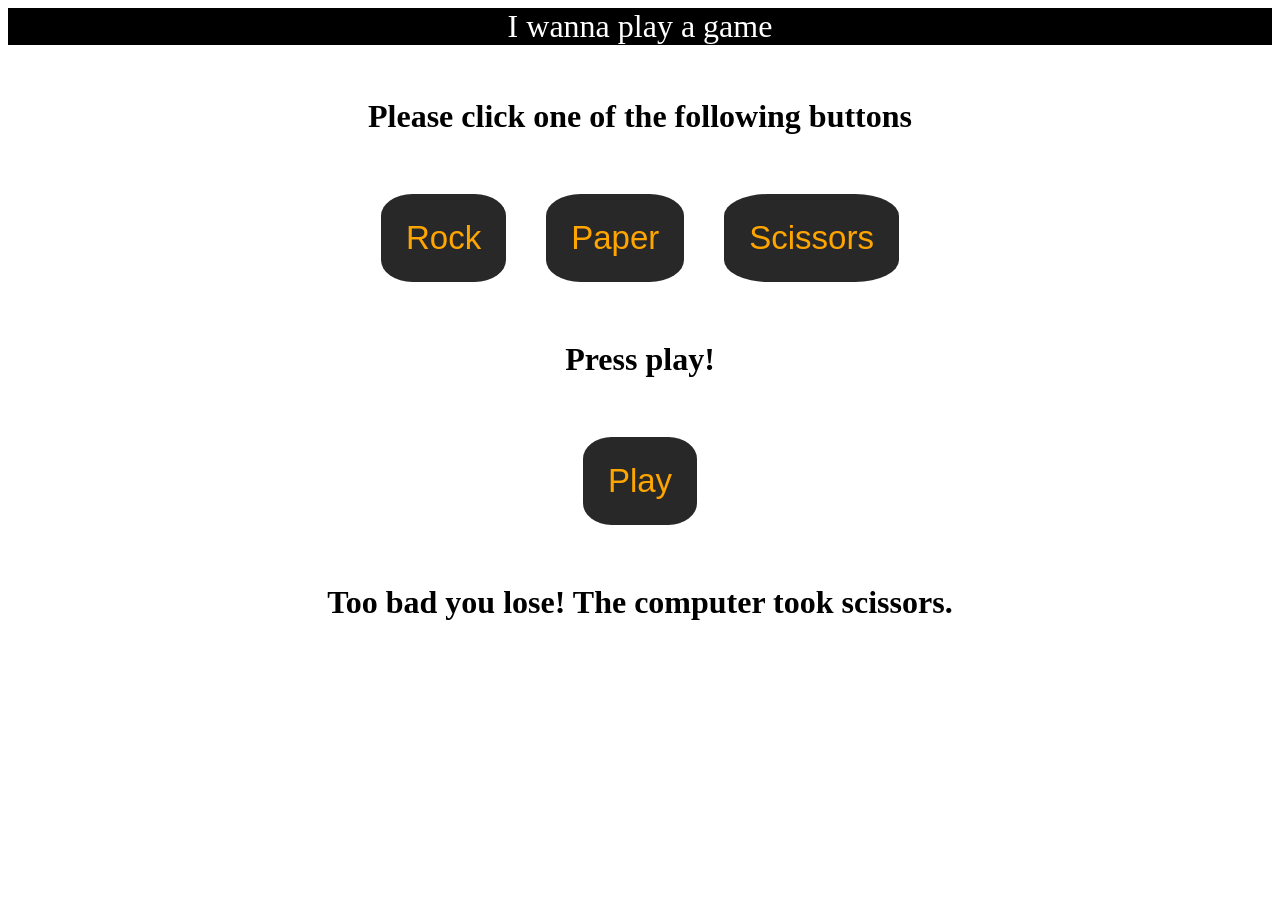
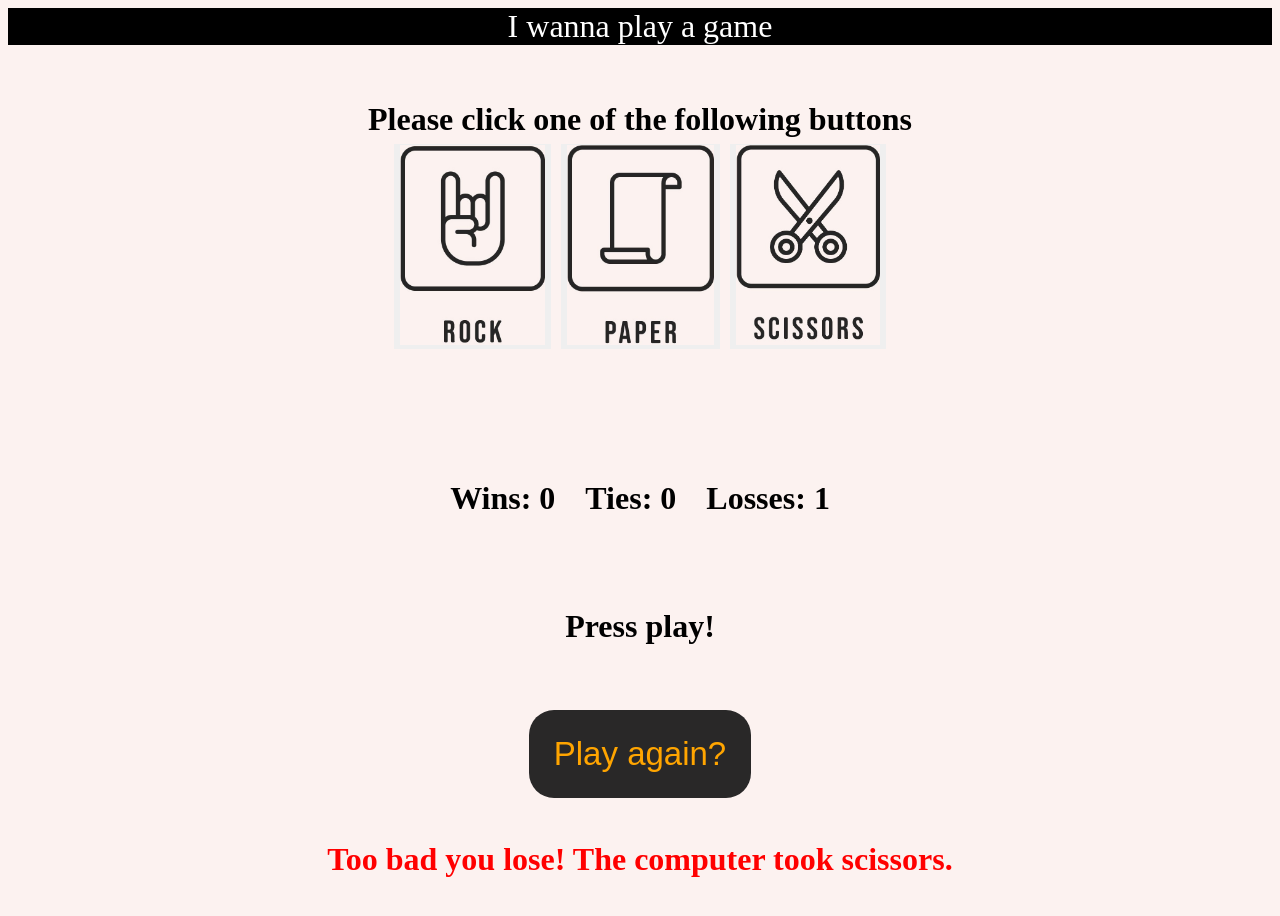
Before and after one commit to SyntaxV8/rock-paper-scissors, a plain HTML site: page index.html in a window 1280 px wide. Both pictures are taken after a click on the button "Play". Before the commit the page ends 800 px from the top, so only its background shows below. Drawn offline with Linux system fonts and the light colour scheme.

Commit message:
Finished the rock-paper-scissor game

```diff
--- a/index.html
+++ b/index.html
@@ -11,18 +11,27 @@
 
 <h1 class="selection">Please click one of the following buttons</h1>
 <div class="selection">
-    <button id="rock">Rock</button>
-    <button id="paper">Paper</button>
-    <button id="scissors">Scissors</button>
+    <button id="rock" class="buttonOptions"><img src="rock.jpg" class="image"></button>
+    <button id="paper" class="buttonOptions"><img src="paper.jpg" class="image"></button>
+    <button id="scissors" class="buttonOptions"><img src="scissors.jpg" class="image"></button>
+</div>
+
+<h2 id="option" class="selection"></h2>
+
+<div class="selection">
+    <h1 id="wins" class="score">Wins: 0</h1>
+    <h1 id="ties" class="score">Ties: 0</h1>
+    <h1 id="losses" class="score">Losses: 0</h1>
 </div>
 
 <h1 class="selection">Press play!</h1>
 <div class="selection">
-    <button id="play">Play</button>
+    <button id="play" class="playButton">Play</button>
 </div>
 
-<h1 class="selection" id="result"></h1>
-
+<div class="selection">
+    <h1 id="result"></h1>
+</div>
 
 <script src="rock-paper-scissors.js"></script>
 </body>
--- a/rock-paper-scissors.js
+++ b/rock-paper-scissors.js
@@ -3,31 +3,57 @@
     const playerChoices = ['rock', 'paper', 'scissors'];
     let playerChoice;
     let computerChoice;
+    let wins = 0;
+    let ties = 0;
+    let losses = 0;
+
 
     document.getElementById("rock").addEventListener('click', function () {
-        playerChoice = playerChoices[0]
+        playerChoice = playerChoices[0];
+        document.getElementById("option").innerHTML = "You selected rock.";
     });
     document.getElementById("paper").addEventListener('click', function () {
-        playerChoice = playerChoices[1]
+        playerChoice = playerChoices[1];
+        document.getElementById("option").innerHTML = "You selected paper.";
     });
     document.getElementById("scissors").addEventListener('click', function () {
-        playerChoice = playerChoices[2]
+        playerChoice = playerChoices[2];
+        document.getElementById("option").innerHTML = "You selected scissors.";
     });
 
     document.getElementById("play").addEventListener('click', function () {
 
+        let resultStyle = document.getElementById('result')
        computerChoice = playerChoices[Math.floor(Math.random()*playerChoices.length)];
 
        if (playerChoice === computerChoice) {
-           document.getElementById('result').innerHTML = `It's a tie! The computer took ${computerChoice}.`
+           ties++
+           document.getElementById('result').innerHTML = `It's a tie! The computer took ${computerChoice}.`;
+           document.getElementById("ties").innerHTML = `Ties: ${ties}`;
+           resultStyle.classList.remove("win")
+           resultStyle.classList.remove("loss")
+           resultStyle.classList.add ("tie")
        } else {
            if (playerChoice === playerChoices[0] && computerChoice === playerChoices[2]
                || playerChoice === playerChoices[1] && computerChoice === playerChoices[0]
                || playerChoice === playerChoices[2] && computerChoice === playerChoices[1]) {
-               document.getElementById("result").innerHTML = `Congratulations! You won! The computer took ${computerChoice}.`
-           } else {document.getElementById("result").innerHTML = `Too bad you lose! The computer took ${computerChoice}.`}
+               wins++;
+               document.getElementById("result").innerHTML = `Congratulations! You won! The computer took ${computerChoice}.`;
+               document.getElementById("wins").innerHTML = `Wins: ${wins}`;
+               resultStyle.classList.remove("loss")
+               resultStyle.classList.remove("tie")
+               resultStyle.classList.add("win");
+           } else {
+               losses++;
+               document.getElementById("result").innerHTML = `Too bad you lose! The computer took ${computerChoice}.`;
+               document.getElementById("losses").innerHTML = `Losses: ${losses}`;
+               resultStyle.classList.remove("win")
+               resultStyle.classList.remove("tie")
+               resultStyle.classList.add("loss");
+           }
        }
 
+       document.getElementById("play").innerHTML = `Play again?`
     });
 
 
--- a/rock-paper-scissors.scss
+++ b/rock-paper-scissors.scss
@@ -6,17 +6,28 @@ header {
   font-size: xx-large;
 }
 
+body {
+  background-color: #FCF2F0;
+}
+
 .selection{
   display: flex;
   align-items: center;
   justify-content: center;
   height: 100px;
+  padding: 3px;
 }
 
-.selection button{
+.buttonOptions {
+  margin: 5px;
+  border: none;
+  cursor: pointer;
+}
+
+.playButton{
   margin: 0 20px;
   padding: 25px;
-  border-radius: 25%;
+  border-radius: 25px;
   border: none;
   outline: none;
   cursor: pointer;
@@ -24,3 +35,24 @@ header {
   font-size: 33px;
   color: orange;
 }
+
+.image {
+  height: 200px;
+  width: auto;
+}
+
+.score {
+  margin: 15px;
+}
+
+.win {
+  color: green;
+}
+
+.loss {
+  color: red;
+}
+
+.tie {
+  color: black;
+}
```
Also changed, not shown: paper.jpg (added), rock-paper-scissors.css, rock.jpg (added), scissors.jpg (added), 1 other file.
